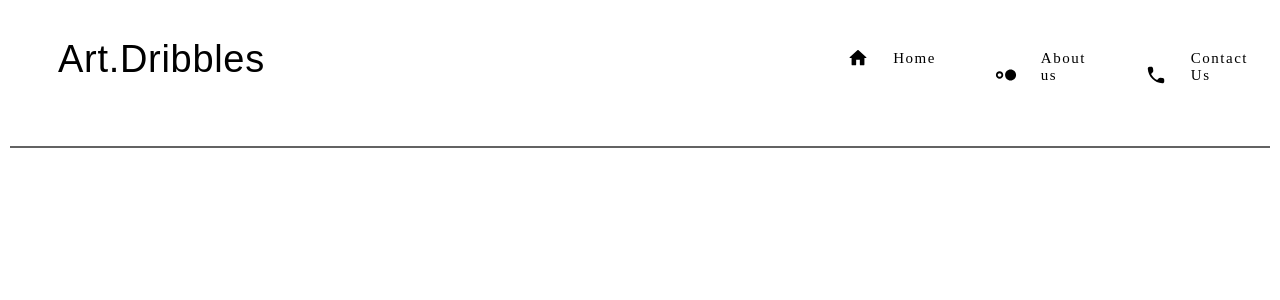
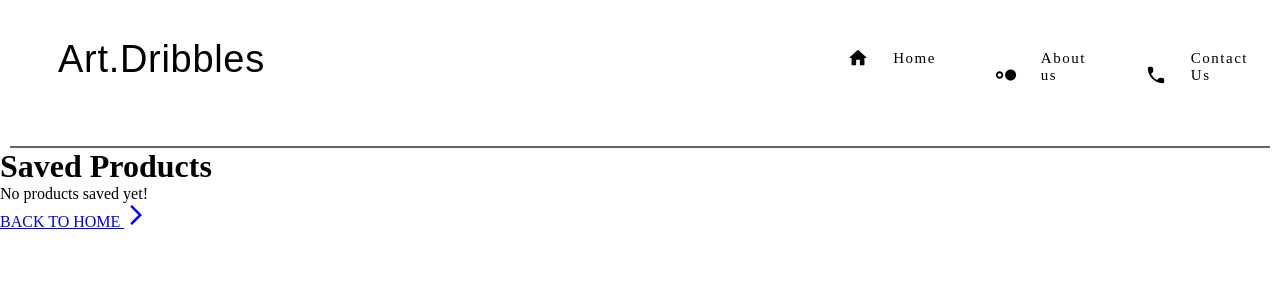
Before and after one commit to Pragyani/art-gallery, a React (Create React App) app: page /saved-post in a window 1280 px wide. Shown: the top 300 px of the page. Built offline with nearby package versions, Linux system fonts and the light colour scheme.

Commit message:
add : updating the SavePost.jsx

```diff
--- a/src/pages/SavedPost/SavedPost.jsx
+++ b/src/pages/SavedPost/SavedPost.jsx
@@ -1,10 +1,51 @@
 import React from "react";
+import { useSelector } from "react-redux";
+import Rating from '@mui/material/Rating';
+import './savePost.css';
+import { Link } from "react-router-dom";
+import ArrowForwardIosIcon from '@mui/icons-material/ArrowForwardIos';
 
-const SavedPost = () =>{
-    return(
-        <>
+const SavedProducts = () => {
+    const savedProducts = useSelector((state) => state.savedProduct);
 
-        </>
-    )
-}
-export default SavedPost;
+    return (
+        <div className="saved-products-container">
+            <h1>Saved Products</h1>
+            <div className="saved-products-list">
+                {savedProducts.length === 0 ? (
+                    <p>No products saved yet! <br /> <span><Link to={'/'}>BACK TO HOME <ArrowForwardIosIcon className="arr" /></Link></span></p>
+
+                ) : (
+                    savedProducts.map((product) => (
+                        <div className="re-container">
+                            <div className="product-fluid">
+                                <div key={product.id} className="products">
+                                    <div className="product-box">
+                                        <div className="product-img">
+                                            <img src={product.image} alt="product" />
+                                        </div>
+                                    </div>
+
+                                    <div className="product-breif">
+                                        <div className="info-prod">
+                                            <div className="info-data">
+                                                <h4>Desgined By Pragya</h4>
+                                                <h5 className="name">{product.name}</h5>
+                                                <h5 className="price-tag">Price - <span>{product.price}</span></h5>
+                                                <h5>Rating -<Rating name="customized-10" defaultValue={product.rating} max={5} className="rating-crd" /></h5>
+                                                <p>StockStatus - <h6>{product.stockStatus}</h6> </p>
+                                                <h4>Brand Name - <b>{product.brand}</b></h4>
+                                            </div>
+                                        </div>
+                                    </div>
+                                </div>
+                            </div>
+                        </div>
+                    ))
+                )}
+            </div>
+        </div>
+    );
+};
+
+export default SavedProducts;
```
